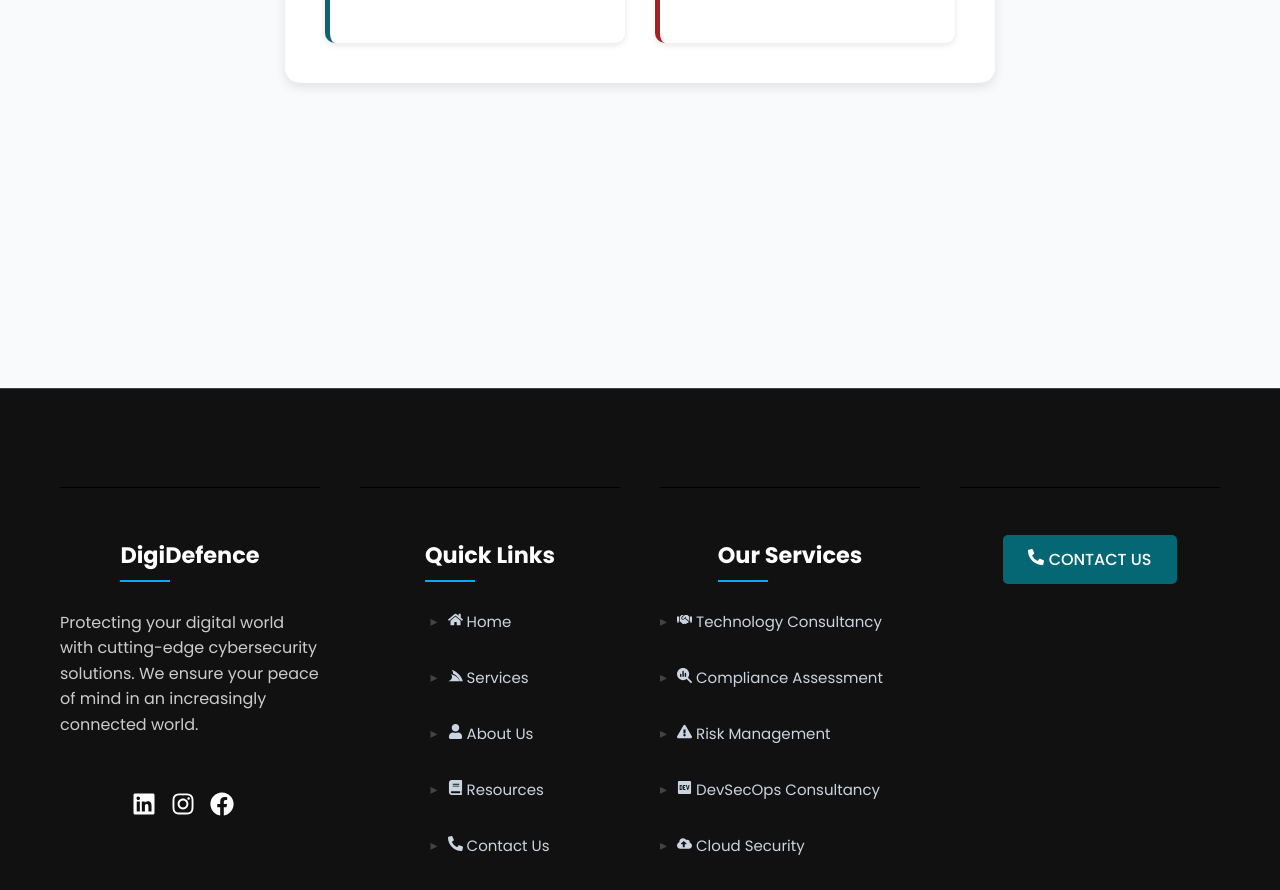
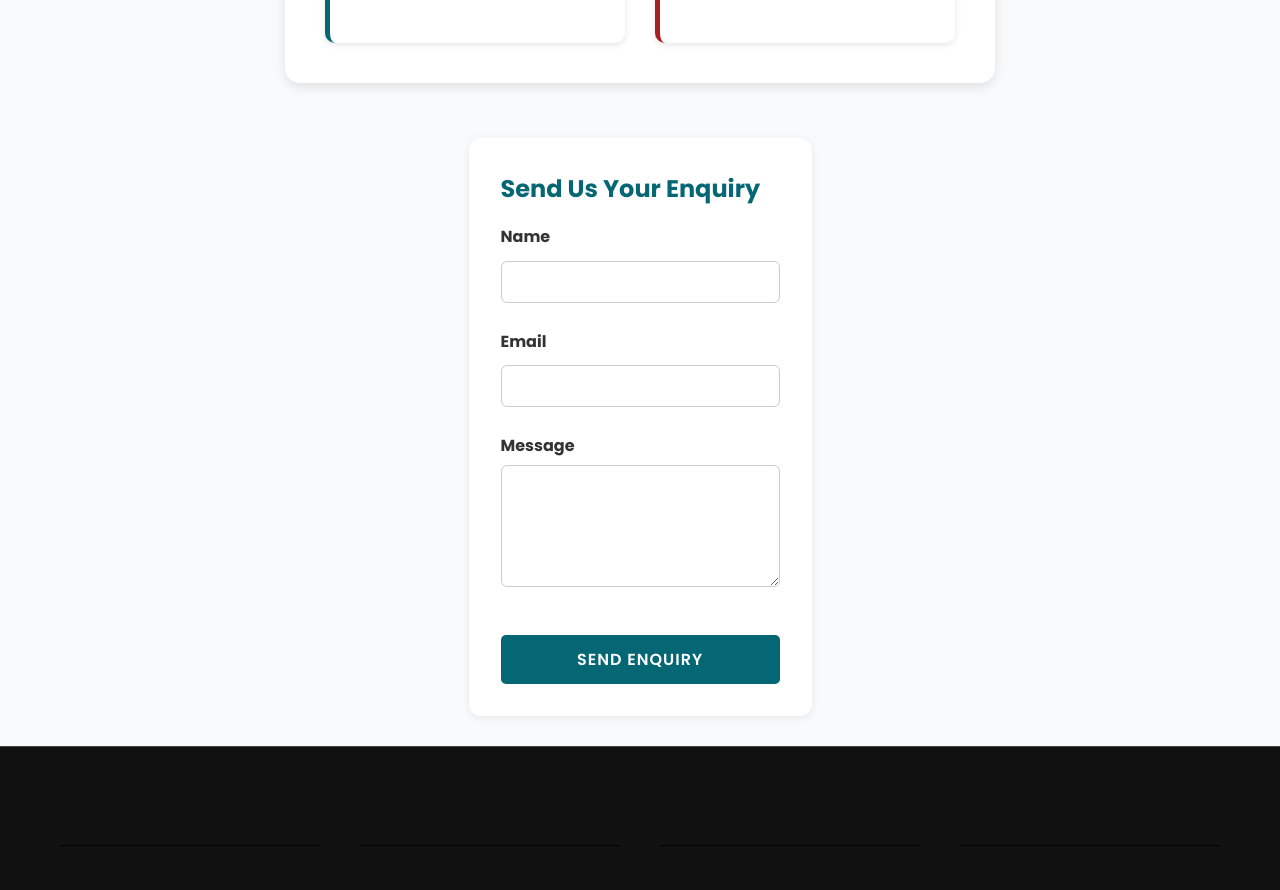
Before and after one commit to shreyas-urankar/Cyber-Protect-Project, a React (Create React App) app: page /contact in a window 1280 px wide. Shown: the part 1200-2090 px from the top of the page. Built offline with nearby package versions, Linux system fonts and the light colour scheme; a web font is replaced by a local one.

Commit message:
Added the enquiry submitting through mail feature

```diff
--- a/package.json
+++ b/package.json
@@ -8,6 +8,7 @@
     "@testing-library/jest-dom": "^6.6.3",
     "@testing-library/react": "^16.2.0",
     "@testing-library/user-event": "^13.5.0",
+    "emailjs-com": "^3.2.0",
     "framer-motion": "^12.5.0",
     "lucide-react": "^0.483.0",
     "react": "^19.0.0",
--- a/src/components/Contact.js
+++ b/src/components/Contact.js
@@ -1,6 +1,7 @@
 import React, { useRef, useEffect } from "react";
 import "../styles/Contact.css";
 import Navbar from "../components/Navbar";
+import emailjs from "emailjs-com";
 
 const ContactPage = () => {
   const headerRef = useRef(null);
@@ -13,8 +14,46 @@ const ContactPage = () => {
   const scrollToHeader = () => {
     headerRef.current?.scrollIntoView({
       behavior: "smooth",
-            block: "start"
+      block: "start",
     });
+  };
+
+  // Add state for form fields and feedback
+  const [form, setForm] = React.useState({ name: "", email: "", message: "" });
+  const [status, setStatus] = React.useState("");
+  const [loading, setLoading] = React.useState(false);
+
+  const handleChange = (e) => {
+    setForm({ ...form, [e.target.name]: e.target.value });
+  };
+
+  const handleSubmit = (e) => {
+    e.preventDefault();
+    setLoading(true);
+    setStatus("");
+    // Replace these with your actual EmailJS values
+    const SERVICE_ID = "YOUR_SERVICE_ID";
+    const TEMPLATE_ID = "YOUR_TEMPLATE_ID";
+    const USER_ID = "YOUR_USER_ID";
+    emailjs
+      .send(
+        SERVICE_ID,
+        TEMPLATE_ID,
+        {
+          from_name: form.name,
+          from_email: form.email,
+          message: form.message,
+        },
+        USER_ID
+      )
+      .then(() => {
+        setStatus("Your enquiry has been sent!");
+        setForm({ name: "", email: "", message: "" });
+      })
+      .catch(() => {
+        setStatus("Failed to send. Please try again later.");
+      })
+      .finally(() => setLoading(false));
   };
 
   return (
@@ -33,7 +72,11 @@ const ContactPage = () => {
             Your Shield in the <span className="highlight">Digital Realm</span>
           </h1>
           <p className="hero-description">
-                        Digidefence Solutions keeps your digital world safe from threats like viruses, hacking, and phishing. Our expert team offers 24/7 support, finds and fixes security issues, and teaches you how to stay secure. We use smart tools to protect your data and systems, helping your business stay strong and safe online.
+            Digidefence Solutions keeps your digital world safe from threats
+            like viruses, hacking, and phishing. Our expert team offers 24/7
+            support, finds and fixes security issues, and teaches you how to
+            stay secure. We use smart tools to protect your data and systems,
+            helping your business stay strong and safe online.
           </p>
         </div>
       </section>
@@ -46,7 +89,7 @@ const ContactPage = () => {
         </p>
         <div className="contact-details">
           <div className="contact-block phone-block">
-                        <p style={{ fontSize: '20px', fontWeight: 'bold' }}>Address</p>
+            <p style={{ fontSize: "20px", fontWeight: "bold" }}>Address</p>
             <div className="contact-detail-item">
               <i className="fas fa-map-marker-alt"></i>
               <span>DigiDefence, Pune</span>
@@ -60,8 +103,10 @@ const ContactPage = () => {
             <div className="contact-detail-item">
               <i className="fas fa-envelope"></i>
               <span>
-                                <p style={{ fontSize: '20px', fontWeight: 'bold' }}>Email</p>
-                                <a href="mailto:contact@digidefence.com">contact@digidefence.com</a>
+                <p style={{ fontSize: "20px", fontWeight: "bold" }}>Email</p>
+                <a href="mailto:contact@digidefence.com">
+                  contact@digidefence.com
+                </a>
               </span>
             </div>
           </div>
@@ -71,7 +116,96 @@ const ContactPage = () => {
       {/* CTA Section */}
       <section className="cta">
         <h1>Get Started Today</h1>
-                <button className="cta-button" onClick={scrollToHeader}>Contact Us</button>
+        <button className="cta-button" onClick={scrollToHeader}>
+          Contact Us
+        </button>
+      </section>
+
+      {/* Enquiry Form Section */}
+      <section
+        className="enquiry-section"
+        style={{
+          maxWidth: 500,
+          margin: "10px auto",
+          marginTop: "-250px",
+          marginBottom: "30px",
+          background: "white",
+          borderRadius: 12,
+          boxShadow: "0 2px 8px rgba(0,0,0,0.08)",
+          padding: 32,
+        }}
+      >
+        <h2 style={{ color: "#056774", marginBottom: 16 }}>
+          Send Us Your Enquiry
+        </h2>
+        <form onSubmit={handleSubmit}>
+          <div style={{ marginBottom: 16 }}>
+            <label style={{ display: "block", marginBottom: 6 }}>Name</label>
+            <input
+              type="text"
+              name="name"
+              value={form.name}
+              onChange={handleChange}
+              required
+              style={{
+                width: "100%",
+                padding: 10,
+                borderRadius: 6,
+                border: "1px solid #ccc",
+              }}
+            />
+          </div>
+          <div style={{ marginBottom: 16 }}>
+            <label style={{ display: "block", marginBottom: 6 }}>Email</label>
+            <input
+              type="email"
+              name="email"
+              value={form.email}
+              onChange={handleChange}
+              required
+              style={{
+                width: "100%",
+                padding: 10,
+                borderRadius: 6,
+                border: "1px solid #ccc",
+              }}
+            />
+          </div>
+          <div style={{ marginBottom: 16 }}>
+            <label style={{ display: "block", marginBottom: 6 }}>Message</label>
+            <textarea
+              name="message"
+              value={form.message}
+              onChange={handleChange}
+              required
+              rows={5}
+              style={{
+                width: "100%",
+                padding: 10,
+                borderRadius: 6,
+                border: "1px solid #ccc",
+              }}
+            />
+          </div>
+          <button
+            type="submit"
+            className="cta-button"
+            disabled={loading}
+            style={{ width: "100%" }}
+          >
+            {loading ? "Sending..." : "Send Enquiry"}
+          </button>
+        </form>
+        {status && (
+          <p
+            style={{
+              marginTop: 16,
+              color: status.includes("sent") ? "green" : "red",
+            }}
+          >
+            {status}
+          </p>
+        )}
       </section>
     </div>
   );
```
Also changed, not shown: 1 other file (tests, documents, lock files or other folders). Lines whose indentation alone changed are shown as unchanged.
